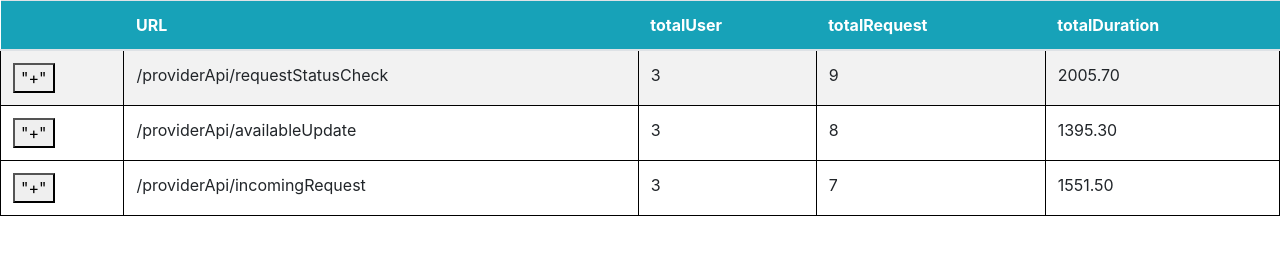
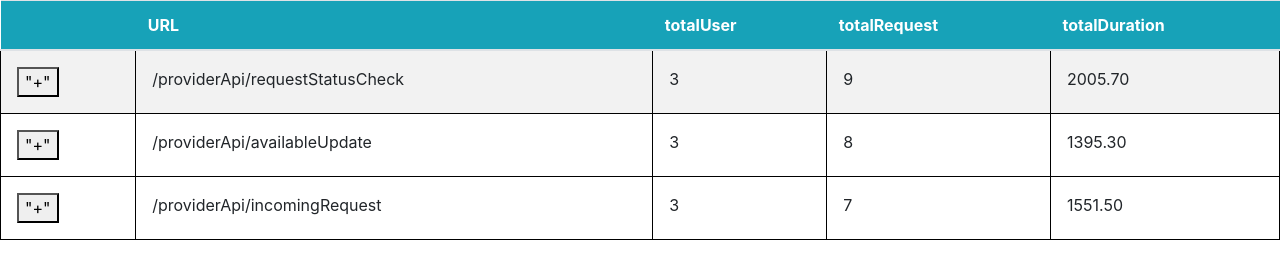
Before and after one commit to Slon-ua/analytics, a website: page index.html in a window 1280 px wide. Drawn offline with nearby package versions, Linux system fonts and the light colour scheme.

Commit message:
first commit

```diff
--- a/index.html
+++ b/index.html
@@ -1,5 +1,4 @@
 <!DOCTYPE html>
-<html lang="en">
 <head>
     <meta charset="UTF-8">
     <meta name="viewport" content="width=device-width, initial-scale=1.0">
@@ -7,6 +6,7 @@
         <script src="https://ajax.googleapis.com/ajax/libs/jquery/3.3.1/jquery.min.js"></script>
         <!-- <script src="./getJSON.js"></script>-->
         <link rel="stylesheet" href="https://stackpath.bootstrapcdn.com/bootstrap/4.3.1/css/bootstrap.min.css" integrity="sha384-ggOyR0iXCbMQv3Xipma34MD+dH/1fQ784/j6cY/iJTQUOhcWr7x9JvoRxT2MZw1T" crossorigin="anonymous">
+
 
         <style>
             th{
@@ -25,14 +25,6 @@
                 cursor:pointer;
                 width: 20%;
                 height: 20%;
-    }
-    .table td, .table th {
-        padding: .75rem;
-        vertical-align: top;
-        border-top: 1px solid #dee2e6;
-    }
-    .bg-info{
-        background-color: #17a2b8!important;
             }
 
         </style>
@@ -53,7 +45,6 @@
 
             </tbody>
         </table>
-
 <script>
             var myArray = [
                 {'name':'Michael', 'age':'30', 'birthdate':'11/10/1989'},
@@ -223,6 +214,7 @@
 
 
 
+            buildTable(myArray,myArray1)
 
 
             $("button").click(function() {
@@ -311,9 +303,6 @@
                 }
             }
 
-    window.onload = buildTable(myArray,myArray1)
-
-
         </script>
 </body>
 </html>
--- a/main.js
+++ b/main.js
@@ -25,7 +25,7 @@ let fs = require('fs'),
 // fileHandler2();
 
 
-let qwe = path.join(__dirname, "helpers", "../../../jobs/analytics/builds/"+process.env.BUILD_NUMBER+"/log");
+let qwe = path.join(__dirname, "helpers", "../../../jobs/Analytics/builds/"+process.env.BUILD_NUMBER+"/log");
 data = fs.readFileSync( qwe, 'utf8', function (err, data) {
       if (err) {
         throw err;
```
Also changed, not shown: 1 other file. Lines whose indentation alone changed are shown as unchanged.
